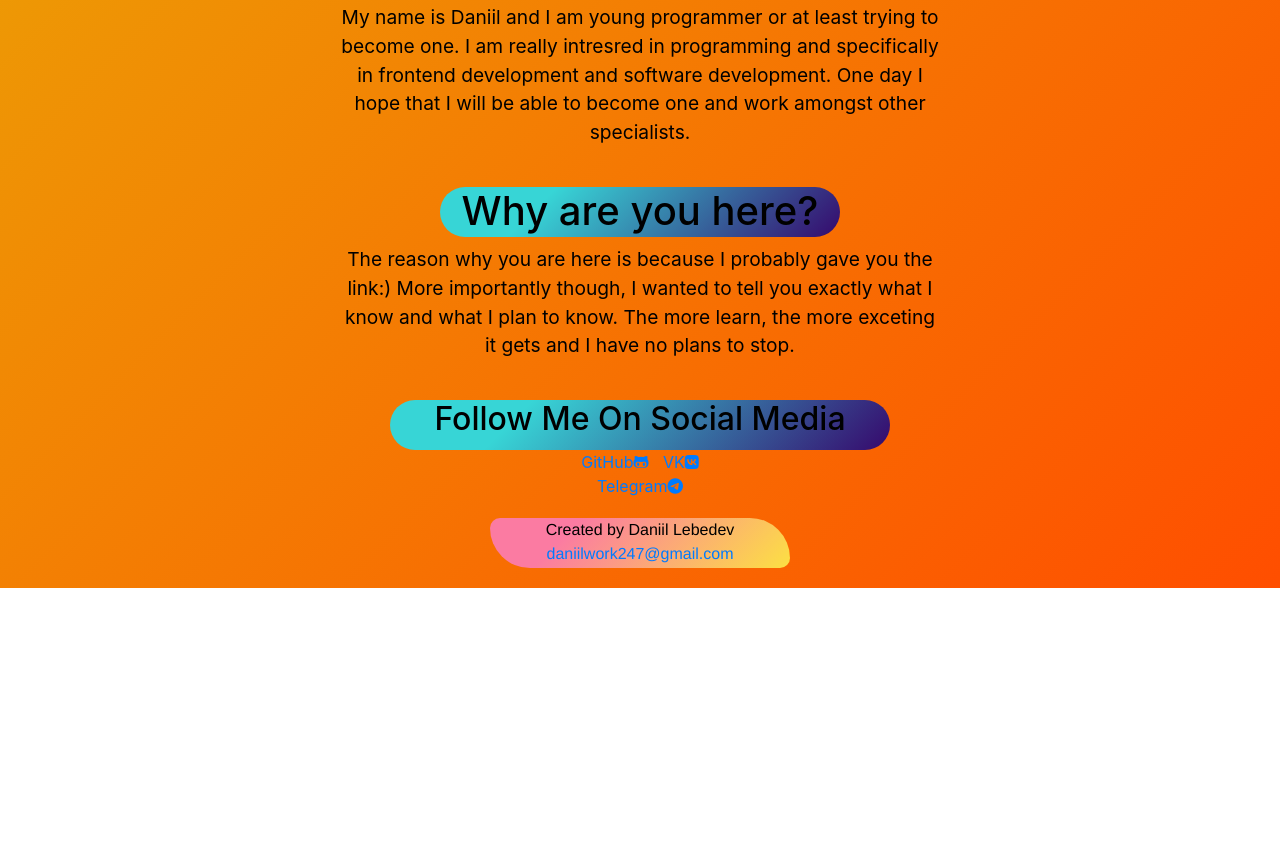
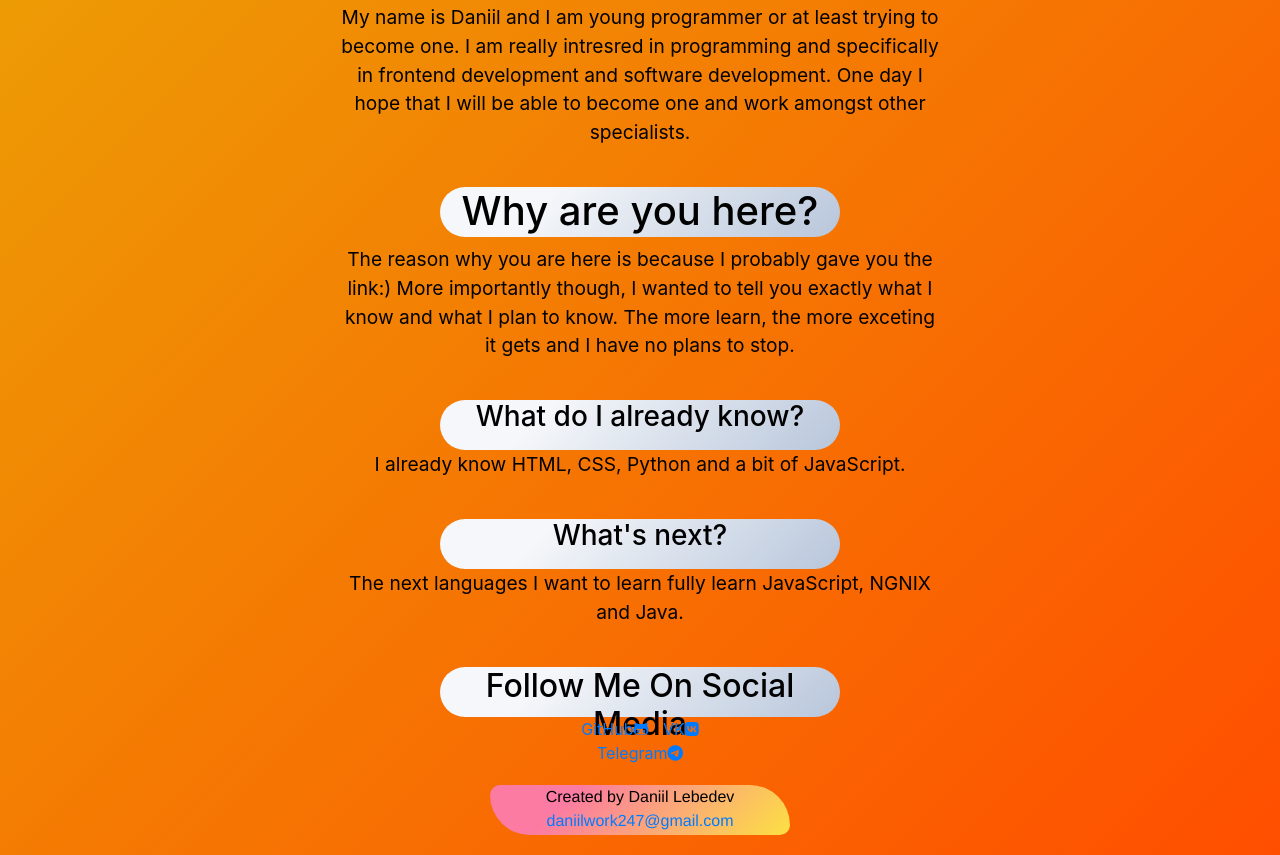
Before and after one commit to daniil-lebedev/My_Website, a plain HTML site: page main.html in a window 1280 px wide. Shown: the part 895-1750 px from the top of the page. Before the commit the page ends 1483 px from the top, so only its background shows below. Drawn offline with nearby package versions, Linux system fonts and the light colour scheme.

Commit message:
First proper draft

```diff
--- a/main.html
+++ b/main.html
@@ -39,6 +39,14 @@
         </section>
 
         <section id="about">
+            <h3>What do I already know?</h3>
+            <p>I already know HTML, CSS, Python and a bit of JavaScript.</p>
+        </section>
+        <section id="about">
+            <h3>What's next?</h3>
+            <p>The next languages I want to learn fully learn JavaScript, NGNIX and Java.</p>
+        </section>
+        <section id="about">
             <h2>Follow Me On Social Media</h2>
 
 			<div class="social">
--- a/styling.css
+++ b/styling.css
@@ -30,8 +30,8 @@ h1 {
 	font-size: 60px;
 	line-height: 1.2;
 	margin-bottom: 15px;
-	background-color: #36096d;
-	background-image: linear-gradient(315deg, #36096d 0%, #37d5d6 74%);
+	background-color: #b8c6db;
+	background-image: linear-gradient(315deg, #b8c6db 0%, #f5f7fa 74%);
 	margin: auto;
 	border-radius: 25px;
   	width: 400px;
@@ -118,11 +118,21 @@ h1 {
 #about h2 {
 	margin: 30px 0;
 	color: black;
-	background-color: #36096d;
-	background-image: linear-gradient(315deg, #36096d 0%, #37d5d6 74%);
+	background-color: #b8c6db;
+	background-image: linear-gradient(315deg, #b8c6db 0%, #f5f7fa 74%);
 	margin: auto;
 	border-radius: 25px;
-  	width: 500px;
+  	width: 400px;
+  	height: 50px;
+}
+#about h3 {
+	margin: 100px ;
+	color: black;
+	background-color: #b8c6db;
+	background-image: linear-gradient(315deg, #b8c6db 0%, #f5f7fa 74%);
+	margin: auto;
+	border-radius: 25px;
+  	width: 400px;
   	height: 50px;
 }
 
```
